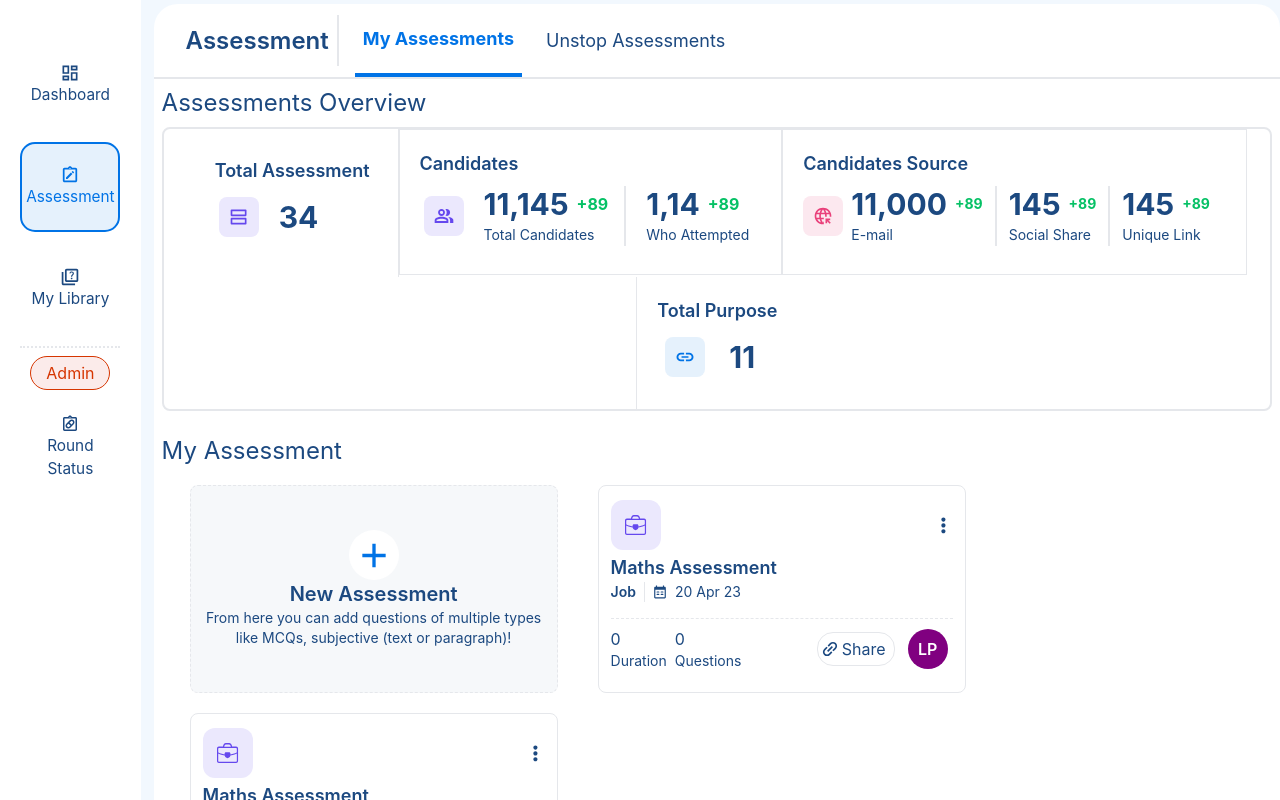
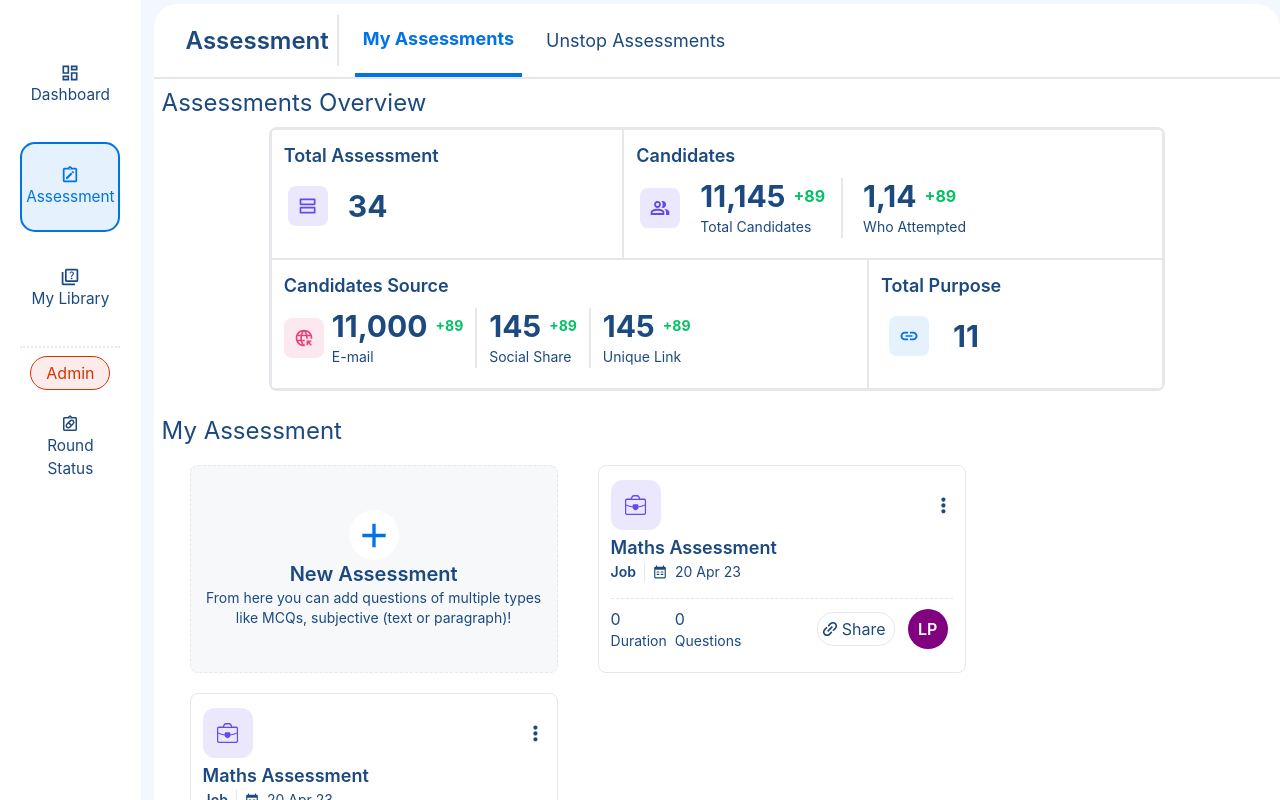
Before and after one commit to piyush-jaiswal-projects/user-dashboard, a React (Create React App) app: page / in a window 1280 px wide. Shown: the top 800 px of the page. Built offline with nearby package versions, Linux system fonts and the light colour scheme.

Commit message:
Analytics Responsiveness

```diff
--- a/src/components/Assessment/Analytics/candidateSources.tsx
+++ b/src/components/Assessment/Analytics/candidateSources.tsx
@@ -11,7 +11,7 @@ export default function CandidateSource(props: {
 })
 {
     return (
-        <div className="h-[130px] md:h-[100%] border p-2 md:p-5 text-left">
+        <div className="h-auto flex-grow md:border p-2 md:p-3 text-left">
           <h1 className="w-[100%] text-md md:text-lg text-left font-semibold">
             Candidates Source
           </h1>
--- a/src/components/Assessment/Analytics/candidates.tsx
+++ b/src/components/Assessment/Analytics/candidates.tsx
@@ -8,7 +8,7 @@ export default function Candidates(props: {
     whoAttemptedIncrement: string;
 }) {
     return (
-        <div className="border p-2 md:p-5 text-left h-[130px] md:h-[100%]">
+        <div className="border flex-grow sm:border-0 md:border p-2 md:p-3 text-left h-auto">
           <h1 className="w-[100%] text-md md:text-lg text-left font-semibold">
             Candidates
           </h1>
--- a/src/components/Assessment/Analytics/totalAssessment.tsx
+++ b/src/components/Assessment/Analytics/totalAssessment.tsx
@@ -5,11 +5,11 @@ export default function TotalAssessment(props: {
     totalAssessment: string;
 }) {
     return (
-        <div className="border-r p-5 md:p-7 text-left h-[130px] md:h-[100%]">
+        <div className="border-r flex-grow sm:border-r-0 md:border p-5 md:p-3 text-left h-auto">
           <h1 className="w-[100%] text-md md:text-lg text-left font-semibold">
             Total Assessment
           </h1>
-          <div className="flex justify-start items-center my-3">
+          <div className="flex justify-start items-center my-3 md:mb-5 md:mt-4">
             <img className="mx-2 md:mx-1" src={TotalAssessIcon} alt="" />
             <div className="px-2 mx-2">
               <span className="flex justify-start items-center">
--- a/src/components/Assessment/Analytics/totalPurposes.tsx
+++ b/src/components/Assessment/Analytics/totalPurposes.tsx
@@ -5,11 +5,11 @@ export default function TotalPurposes(props: {
     totalPurpose: string;
 }) {
     return (
-        <div className="border-l h-[130px] md:h-[100%] p-5 text-left">
+        <div className="md:border flex-grow h-auto p-5 md:p-3 text-left">
           <h1 className="w-[100%] text-md md:text-lg text-left font-semibold">
             Total Purpose
           </h1>
-          <div className="flex justify-start items-center my-3">
+          <div className="flex justify-start items-center my-3 md:mb-5 md:mt-4">
             <img className="mx-2" src={LinkIcon} alt="" />
             <div className="px-2 mx-2">
               <span className="flex justify-start items-center">
--- a/src/components/Assessment/overview.tsx
+++ b/src/components/Assessment/overview.tsx
@@ -25,8 +25,8 @@ type Props = {
 export default function Overview(props: Props) {
   const width = useWindowWidth()
   return (
-    <div className="w-[100%] p-2 overflow-x-hidden">
-      {width > 768 ?
+    <div className="p-2 overflow-x-hidden">
+      {width > 600 ?
         <LargeScreenLayout data={props.data} />
         :
         <SmallScreenLayout data={props.data} />
@@ -36,14 +36,20 @@ export default function Overview(props: Props) {
 }
 
 function LargeScreenLayout(props: Props) {
+  const width = useWindowWidth()
+
+  const className:string = width >= 1300 ?
+    "p-0 w-[72rem] mx-auto flex flex-wrap items-center border-2 rounded-lg my-2"
+    :
+    "p-0 w-[70vw] inline mx-auto flex flex-wrap sm:justify-between md:justify-start items-center border-2 rounded-lg my-2"
+
   return (
-    <>
+    <div className="mx-auto">
       <section className="w-[90%]">
         <h1 className="text-2xl text-left w-[100%]">Assessments Overview</h1>
       </section>
         <div
-      className="w-[100%] mx-auto flex justify-center flex-wrap items-start
-          border-2 rounded-lg my-2"
+        className={className}
       >
         <TotalAssessment totalAssessment={props.data.totalAssessment} />
 
@@ -65,13 +71,13 @@ function LargeScreenLayout(props: Props) {
 
         <TotalPurposes totalPurpose={props.data.totalPurpose} />
         </div>
-    </>
+    </div>
   )
 }
 
 function SmallScreenLayout(props: Props) {
   return (
-    <div id="analytics" className="analytics">
+    <div id="analytics" className="w-[100%] analytics">
       <section className="w-[90%]">
         <h1 className="text-xl pt-1 text-left w-[100%]">Assessments Overview</h1>
       </section>
--- a/src/components/Assessment/panel.tsx
+++ b/src/components/Assessment/panel.tsx
@@ -21,7 +21,7 @@ export default function Panel(props: {
       <div className="w-[100vw] md:w-[100%] mx-auto p-2">
         <section className="w-[90%] flex justify-between">
           <h1 className="text-2xl text-left w-[100%]">{props.title}</h1>
-          {width <= 768 &&
+          {width <= 600 &&
             <div className='flex justify-center items-center'>
               <img className='p-2' src={SearchIcon} alt="" />
               <img className='p-2' src={FunnelIcon} alt="" />
```
Also changed, not shown: 1 other file (tests, documents, lock files or other folders). Lines whose indentation alone changed are shown as unchanged.
